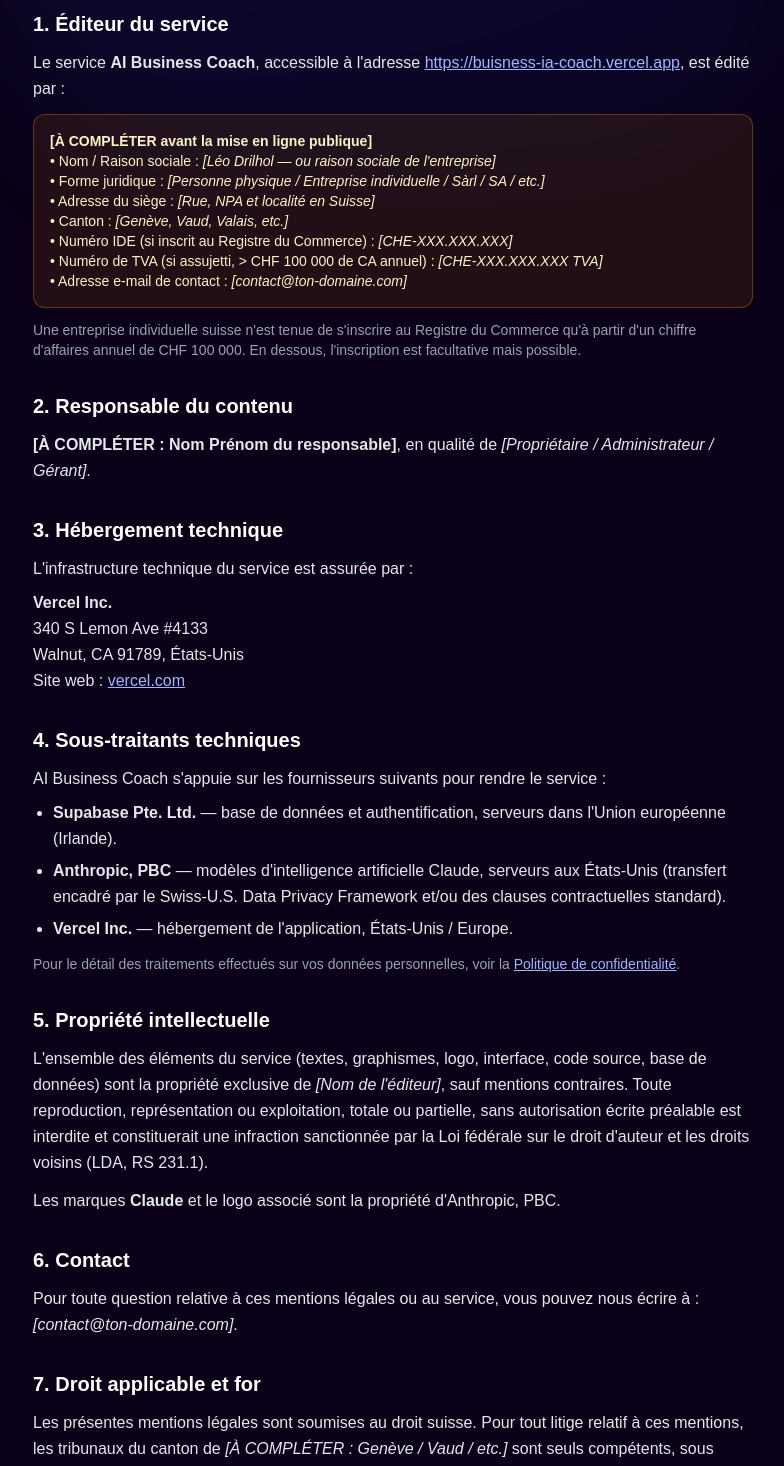
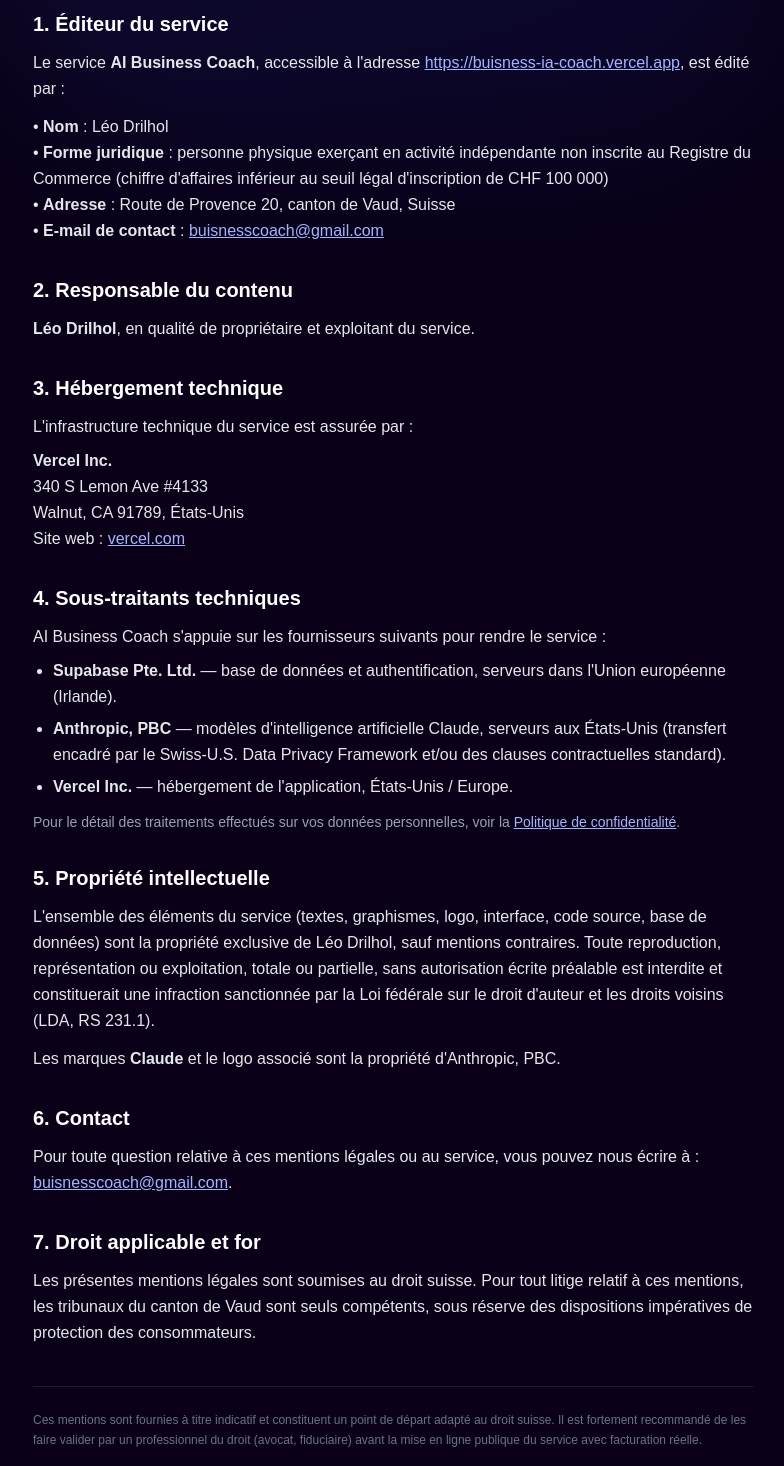
Before and after one commit to ldrilhol-create/saas-ai-coach, a Next.js app: page /legal/mentions in a window 1280 px wide. Shown: the part 240-1706 px from the top of the page, without its empty margins (247-1031 px from the left). Built offline with nearby package versions, Linux system fonts and the light colour scheme.

Commit message:
Fill legal pages with owner info (Léo Drilhol, Vaud)

```diff
--- a/app/legal/cgu/page.tsx
+++ b/app/legal/cgu/page.tsx
@@ -36,8 +36,8 @@
             Les présentes Conditions Générales d&apos;Utilisation et de Vente (ci-après « CGU/CGV »)
             régissent l&apos;accès et l&apos;utilisation du service{' '}
             <strong>AI Business Coach</strong> (ci-après « le Service »), édité par{' '}
-            <em>[À COMPLÉTER : Nom / Raison sociale]</em>, domicilié en Suisse (ci-après
-            « l&apos;Éditeur »).
+            <strong>Léo Drilhol</strong>, personne physique exerçant en activité indépendante,
+            domicilié à Route de Provence 20, canton de Vaud, Suisse (ci-après « l&apos;Éditeur »).
           </p>
           <p className="mt-3">
             Le Service est une application en ligne de coaching business propulsée par
@@ -140,8 +140,8 @@
           </p>
           <p className="mt-3">
             Le paiement est effectué par carte bancaire via notre prestataire de paiement{' '}
-            <em>[À COMPLÉTER : Stripe / Lemon Squeezy]</em>, qui assure la sécurité des transactions
-            conformément aux standards PCI-DSS. L&apos;Éditeur ne stocke aucune donnée de carte
+            <strong>Stripe</strong>, qui assure la sécurité des transactions conformément aux
+            standards PCI-DSS. L&apos;Éditeur ne stocke aucune donnée de carte
             bancaire sur ses serveurs.
           </p>
           <p className="mt-3">
@@ -178,9 +178,12 @@
           <h2 className="text-xl font-bold mb-3 text-white">Article 7 — Résiliation</h2>
           <p>
             L&apos;Utilisateur peut résilier son abonnement à tout moment, sans préavis ni frais,
-            depuis la page « Mon compte » ou en écrivant à <em>[contact@ton-domaine.com]</em>. La
-            résiliation prend effet à la fin de la période de facturation en cours&nbsp;: aucun
-            remboursement pro-rata n&apos;est effectué.
+            depuis la page « Mon compte » ou en écrivant à{' '}
+            <a href="mailto:buisnesscoach@gmail.com" className="text-indigo-300 underline">
+              buisnesscoach@gmail.com
+            </a>
+            . La résiliation prend effet à la fin de la période de facturation en cours&nbsp;:
+            aucun remboursement pro-rata n&apos;est effectué.
           </p>
           <p className="mt-3">
             L&apos;Éditeur peut résilier le compte d&apos;un Utilisateur en cas de violation grave
@@ -269,9 +272,8 @@
           <p>
             Les présentes CGU/CGV sont régies par le droit suisse, à l&apos;exclusion de toute règle
             de conflit de lois. Le for exclusif est fixé au siège de l&apos;Éditeur, dans le canton
-            de <em>[À COMPLÉTER : Genève / Vaud / Valais / etc.]</em>, sous réserve des dispositions
-            impératives de protection des consommateurs en faveur de l&apos;Utilisateur (art. 32
-            CPC, art. 17 Convention de Lugano).
+            de Vaud, sous réserve des dispositions impératives de protection des consommateurs en
+            faveur de l&apos;Utilisateur (art. 32 CPC, art. 17 Convention de Lugano).
           </p>
           <p className="mt-3 text-sm text-gray-400">
             Pour les Utilisateurs résidant dans l&apos;Union européenne, les règles de protection
--- a/app/legal/confidentialite/page.tsx
+++ b/app/legal/confidentialite/page.tsx
@@ -34,14 +34,15 @@
             Le responsable du traitement de vos données personnelles dans le cadre du service{' '}
             <strong>AI Business Coach</strong> est&nbsp;:
           </p>
-          <p className="bg-amber-500/10 border border-amber-500/30 rounded-xl p-4 mt-3 text-amber-100 text-sm">
-            <strong>[À COMPLÉTER]</strong>
+          <p className="mt-3">
+            • <strong>Léo Drilhol</strong>, personne physique exerçant en activité indépendante
             <br />
-            • <em>[Nom / Raison sociale]</em>
+            • Route de Provence 20, canton de Vaud, Suisse
             <br />
-            • <em>[Adresse complète en Suisse]</em>
-            <br />
-            • Contact protection des données : <em>[contact@ton-domaine.com]</em>
+            • Contact protection des données :{' '}
+            <a href="mailto:buisnesscoach@gmail.com" className="text-indigo-300 underline">
+              buisnesscoach@gmail.com
+            </a>
           </p>
           <p className="mt-3 text-sm text-gray-400">
             La présente politique est rédigée selon la Loi fédérale suisse sur la protection des
@@ -222,8 +223,7 @@
 
             <div className="bg-white/[0.03] border border-white/10 rounded-xl p-4">
               <p>
-                <strong>[Prestataire de paiement — à compléter : Stripe ou Lemon Squeezy]</strong> —
-                Traitement des paiements et facturation.
+                <strong>Stripe, Inc.</strong> — Traitement des paiements et facturation.
               </p>
               <p className="text-sm text-gray-400 mt-1">
                 Les données de paiement (carte bancaire) sont collectées directement par ce
@@ -298,9 +298,12 @@
             </li>
           </ul>
           <p className="mt-3">
-            Pour exercer ces droits, écrivez à <em>[contact@ton-domaine.com]</em> avec une copie
-            d&apos;une pièce d&apos;identité si nécessaire. Nous répondons dans un délai maximum de
-            30 jours.
+            Pour exercer ces droits, écrivez à{' '}
+            <a href="mailto:buisnesscoach@gmail.com" className="text-indigo-300 underline">
+              buisnesscoach@gmail.com
+            </a>{' '}
+            avec une copie d&apos;une pièce d&apos;identité si nécessaire. Nous répondons dans un
+            délai maximum de 30 jours.
           </p>
 
           <h3 className="font-bold mt-5 mb-2 text-white">6.1 Réclamation auprès d&apos;une autorité</h3>
@@ -382,7 +385,11 @@
           <h2 className="text-xl font-bold mb-3 text-white">10. Contact</h2>
           <p>
             Pour toute question relative à la présente politique ou au traitement de vos données,
-            contactez-nous à&nbsp;: <em>[contact@ton-domaine.com]</em>.
+            contactez-nous à&nbsp;:{' '}
+            <a href="mailto:buisnesscoach@gmail.com" className="text-indigo-300 underline">
+              buisnesscoach@gmail.com
+            </a>
+            .
           </p>
           <p className="mt-3 text-sm text-gray-400">
             Voir aussi&nbsp;:{' '}
--- a/app/legal/mentions/page.tsx
+++ b/app/legal/mentions/page.tsx
@@ -35,35 +35,26 @@
             </a>
             , est édité par&nbsp;:
           </p>
-          <p className="bg-amber-500/10 border border-amber-500/30 rounded-xl p-4 mt-3 text-amber-100 text-sm">
-            <strong>[À COMPLÉTER avant la mise en ligne publique]</strong>
+          <p className="mt-3">
+            • <strong>Nom</strong> : Léo Drilhol
             <br />
-            • Nom / Raison sociale : <em>[Léo Drilhol — ou raison sociale de l&apos;entreprise]</em>
+            • <strong>Forme juridique</strong> : personne physique exerçant en activité
+            indépendante non inscrite au Registre du Commerce (chiffre d&apos;affaires inférieur au
+            seuil légal d&apos;inscription de CHF 100 000)
             <br />
-            • Forme juridique : <em>[Personne physique / Entreprise individuelle / Sàrl / SA / etc.]</em>
+            • <strong>Adresse</strong> : Route de Provence 20, canton de Vaud, Suisse
             <br />
-            • Adresse du siège : <em>[Rue, NPA et localité en Suisse]</em>
-            <br />
-            • Canton : <em>[Genève, Vaud, Valais, etc.]</em>
-            <br />
-            • Numéro IDE (si inscrit au Registre du Commerce) : <em>[CHE-XXX.XXX.XXX]</em>
-            <br />
-            • Numéro de TVA (si assujetti, &gt; CHF 100 000 de CA annuel) : <em>[CHE-XXX.XXX.XXX TVA]</em>
-            <br />
-            • Adresse e-mail de contact : <em>[contact@ton-domaine.com]</em>
-          </p>
-          <p className="text-sm text-gray-400 mt-3">
-            Une entreprise individuelle suisse n&apos;est tenue de s&apos;inscrire au Registre du
-            Commerce qu&apos;à partir d&apos;un chiffre d&apos;affaires annuel de CHF 100 000. En
-            dessous, l&apos;inscription est facultative mais possible.
+            • <strong>E-mail de contact</strong> :{' '}
+            <a href="mailto:buisnesscoach@gmail.com" className="text-indigo-300 underline">
+              buisnesscoach@gmail.com
+            </a>
           </p>
         </section>
 
         <section>
           <h2 className="text-xl font-bold mb-3 text-white">2. Responsable du contenu</h2>
           <p>
-            <strong>[À COMPLÉTER : Nom Prénom du responsable]</strong>, en qualité de{' '}
-            <em>[Propriétaire / Administrateur / Gérant]</em>.
+            <strong>Léo Drilhol</strong>, en qualité de propriétaire et exploitant du service.
           </p>
         </section>
 
@@ -116,8 +107,8 @@
           <h2 className="text-xl font-bold mb-3 text-white">5. Propriété intellectuelle</h2>
           <p>
             L&apos;ensemble des éléments du service (textes, graphismes, logo, interface, code
-            source, base de données) sont la propriété exclusive de{' '}
-            <em>[Nom de l&apos;éditeur]</em>, sauf mentions contraires. Toute reproduction,
+            source, base de données) sont la propriété exclusive de Léo Drilhol, sauf mentions
+            contraires. Toute reproduction,
             représentation ou exploitation, totale ou partielle, sans autorisation écrite préalable
             est interdite et constituerait une infraction sanctionnée par la Loi fédérale sur le
             droit d&apos;auteur et les droits voisins (LDA, RS 231.1).
@@ -132,17 +123,20 @@
           <h2 className="text-xl font-bold mb-3 text-white">6. Contact</h2>
           <p>
             Pour toute question relative à ces mentions légales ou au service, vous pouvez nous
-            écrire à&nbsp;: <em>[contact@ton-domaine.com]</em>.
+            écrire à&nbsp;:{' '}
+            <a href="mailto:buisnesscoach@gmail.com" className="text-indigo-300 underline">
+              buisnesscoach@gmail.com
+            </a>
+            .
           </p>
         </section>
 
         <section>
           <h2 className="text-xl font-bold mb-3 text-white">7. Droit applicable et for</h2>
           <p>
-            Les présentes mentions légales sont soumises au droit suisse. Pour tout litige relatif à
-            ces mentions, les tribunaux du canton de <em>[À COMPLÉTER : Genève / Vaud / etc.]</em>{' '}
-            sont seuls compétents, sous réserve des dispositions impératives de protection des
-            consommateurs.
+            Les présentes mentions légales sont soumises au droit suisse. Pour tout litige relatif
+            à ces mentions, les tribunaux du canton de Vaud sont seuls compétents, sous réserve des
+            dispositions impératives de protection des consommateurs.
           </p>
         </section>
 
--- a/lib/i18n.tsx
+++ b/lib/i18n.tsx
@@ -38,7 +38,7 @@
       noteCategoryContext: 'Contexte',
       prioritySupportTitle: 'Support prioritaire',
       prioritySupportBody: 'En tant que membre Premium, tes demandes passent en priorité. Écris-nous à',
-      prioritySupportEmail: 'support@buisness-ia-coach.com',
+      prioritySupportEmail: 'buisnesscoach@gmail.com',
       prioritySupportSla: 'Réponse sous 24h ouvrées garantie.',
     },
     pdfExport: {
@@ -321,7 +321,7 @@
       noteCategoryContext: 'Context',
       prioritySupportTitle: 'Priority support',
       prioritySupportBody: 'As a Premium member, your requests get prioritized. Email us at',
-      prioritySupportEmail: 'support@buisness-ia-coach.com',
+      prioritySupportEmail: 'buisnesscoach@gmail.com',
       prioritySupportSla: 'Guaranteed response within 24 business hours.',
     },
     pdfExport: {
```
